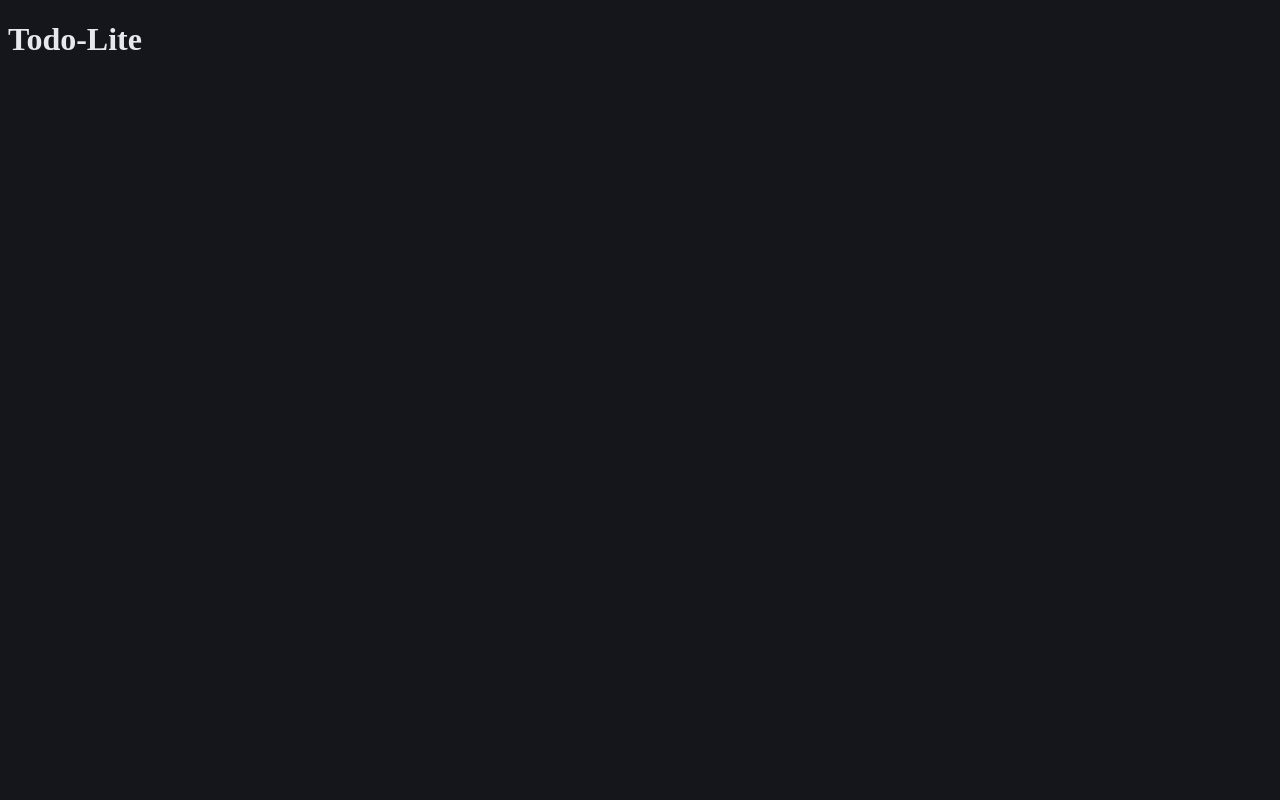
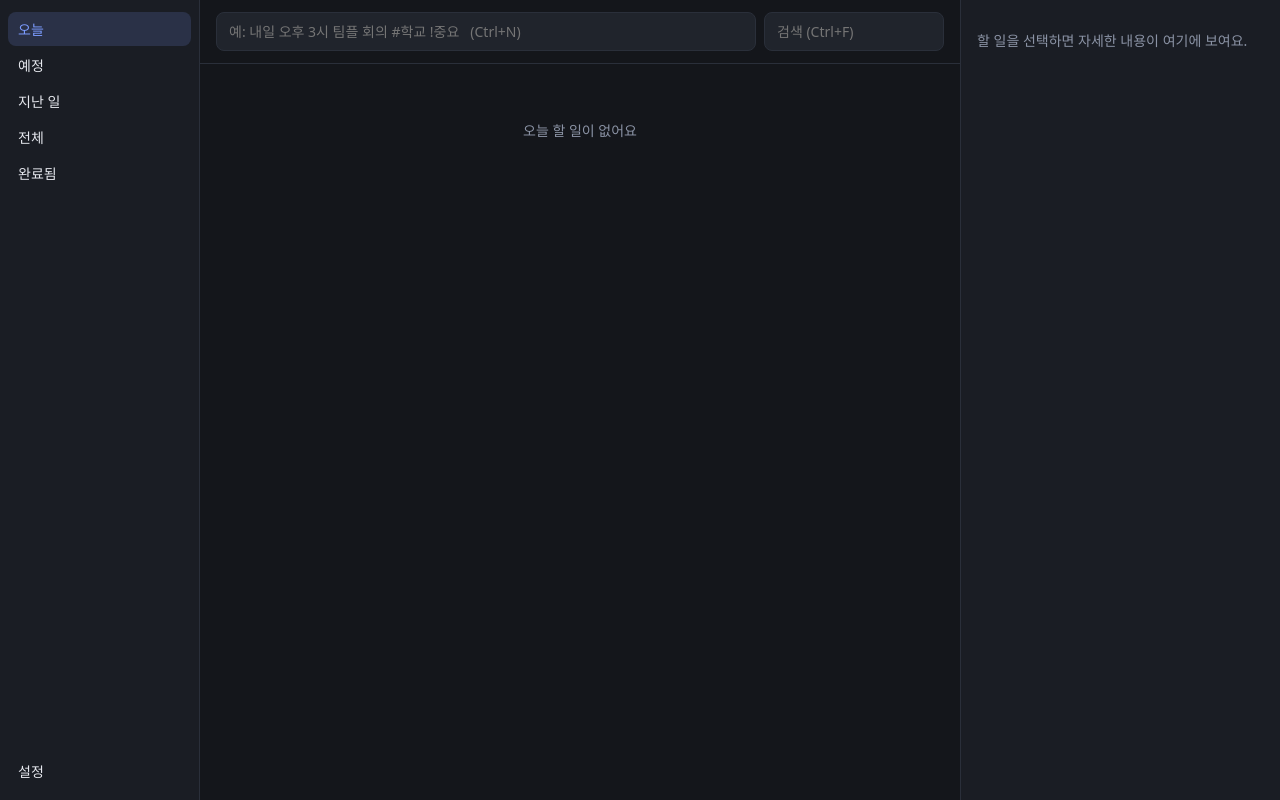
Before and after one commit to jangsooho1016-prog/todo-lite, a Svelte app in the folder ui/: page / in a window 1280 px wide. Built offline with nearby package versions, Linux system fonts and the light colour scheme.

Commit message:
feat(ui): assemble three-pane layout, keyboard shortcuts and dark theme
Co-Authored-By: Claude Sonnet 5.5 <noreply@anthropic.com>

```diff
--- a/ui/src/App.svelte
+++ b/ui/src/App.svelte
@@ -1,4 +1,108 @@
 <script lang="ts">
+  import { onMount } from 'svelte';
+  import DetailPanel from './components/DetailPanel.svelte';
+  import QuickAdd from './components/QuickAdd.svelte';
+  import Settings from './components/Settings.svelte';
+  import Sidebar from './components/Sidebar.svelte';
+  import TaskList from './components/TaskList.svelte';
+  import { actionForKey, targetKind } from './lib/keys';
+  import { app } from './lib/state.svelte';
+
+  let settingsOpen = $state(false);
+
+  onMount(() => {
+    void app.init();
+  });
+
+  function focusById(id: string) {
+    const el = document.getElementById(id) as HTMLInputElement | null;
+    el?.focus();
+    el?.select?.();
+  }
+
+  function onkeydown(e: KeyboardEvent) {
+    if (settingsOpen) {
+      if (e.key === 'Escape') settingsOpen = false;
+      return;
+    }
+    const action = actionForKey(
+      { key: e.key, ctrlKey: e.ctrlKey || e.metaKey, isComposing: e.isComposing },
+      targetKind(e.target),
+    );
+    if (!action) return;
+    e.preventDefault();
+
+    switch (action.type) {
+      case 'focus-add':
+        focusById('quick-add-input');
+        break;
+      case 'focus-search':
+        focusById('search-input');
+        break;
+      case 'move':
+        app.moveSelection(action.delta);
+        break;
+      case 'toggle':
+        app.toggleSelected();
+        break;
+      case 'edit':
+        if (app.selected) focusById('detail-title');
+        break;
+      case 'delete':
+        app.removeSelected();
+        break;
+      case 'escape': {
+        const active = document.activeElement as HTMLElement | null;
+        if (active?.id === 'search-input' && app.search) app.clearSearch();
+        active?.blur();
+        break;
+      }
+    }
+  }
 </script>
 
-<h1>Todo-Lite</h1>
+<svelte:window {onkeydown} />
+
+<div class="app">
+  <Sidebar onsettings={() => (settingsOpen = true)} />
+
+  <main class="center">
+    <header class="topbar">
+      <QuickAdd />
+      <input
+        id="search-input"
+        class="search"
+        type="search"
+        placeholder="검색 (Ctrl+F)"
+        autocomplete="off"
+        bind:value={app.search}
+        oninput={() => app.onSearchInput()}
+      />
+    </header>
+    <TaskList />
+  </main>
+
+  <aside class="detail" aria-label="상세">
+    {#key app.selected?.id}
+      {#if app.selected}
+        <DetailPanel task={app.selected} />
+      {:else}
+        <p class="hint">할 일을 선택하면 자세한 내용이 여기에 보여요.</p>
+      {/if}
+    {/key}
+  </aside>
+</div>
+
+{#if settingsOpen}
+  <Settings onclose={() => (settingsOpen = false)} />
+{/if}
+
+{#if app.undo}
+  <div class="toast" role="status">
+    “{app.undo.title}” 완료
+    <button onclick={() => app.undoComplete()}>되돌리기</button>
+  </div>
+{/if}
+{#if app.error}
+  <div class="toast error" role="alert">{app.error}</div>
+{/if}
--- a/ui/src/app.css
+++ b/ui/src/app.css
@@ -1 +1,97 @@
-body { background: #14161b; color: #e6e8ee; }
+:root {
+  color-scheme: dark;
+  --bg: #14161b;
+  --panel: #1a1d24;
+  --panel-2: #20242c;
+  --line: #2a2f3a;
+  --text: #e6e8ee;
+  --muted: #8b93a5;
+  --accent: #7c9cff;
+  --accent-soft: rgba(124, 156, 255, 0.16);
+  --danger: #ff7a7a;
+  --warn: #ffb86b;
+  --radius: 8px;
+  font-family: 'Pretendard', 'Malgun Gothic', 'Apple SD Gothic Neo', system-ui, sans-serif;
+  font-size: 14px;
+}
+
+* { box-sizing: border-box; }
+html, body, #app { height: 100%; margin: 0; }
+body { background: var(--bg); color: var(--text); overflow: hidden; }
+ul { list-style: none; margin: 0; padding: 0; }
+button, input, select, textarea { font: inherit; color: inherit; }
+button { cursor: pointer; }
+button:disabled { opacity: 0.45; cursor: default; }
+:focus-visible { outline: 2px solid var(--accent); outline-offset: 1px; }
+
+/* 레이아웃 */
+.app { display: grid; grid-template-columns: 200px minmax(0, 1fr) 320px; height: 100%; }
+.sidebar { display: flex; flex-direction: column; gap: 4px; padding: 12px 8px; background: var(--panel); border-right: 1px solid var(--line); overflow-y: auto; }
+.center { display: flex; flex-direction: column; min-width: 0; }
+.detail { background: var(--panel); border-left: 1px solid var(--line); padding: 16px; overflow-y: auto; }
+.spacer { flex: 1; }
+
+/* 사이드바 */
+.nav-list { display: flex; flex-direction: column; gap: 2px; }
+.nav-item { display: flex; align-items: center; justify-content: space-between; gap: 8px; width: 100%; padding: 7px 10px; border: 0; border-radius: var(--radius); background: transparent; text-align: left; }
+.nav-item:hover { background: var(--panel-2); }
+.nav-item.active { background: var(--accent-soft); color: var(--accent); }
+.nav-title { margin: 14px 10px 4px; font-size: 12px; color: var(--muted); }
+.count { color: var(--muted); font-size: 12px; }
+.dot { display: inline-block; width: 7px; height: 7px; margin-left: 6px; border-radius: 50%; background: var(--accent); }
+
+/* 상단: 빠른 입력 + 검색 */
+.topbar { display: flex; gap: 8px; align-items: flex-start; padding: 12px 16px; border-bottom: 1px solid var(--line); }
+.quick-add { flex: 1; min-width: 0; }
+.quick-add input, .search { width: 100%; padding: 9px 12px; border: 1px solid var(--line); border-radius: var(--radius); background: var(--panel-2); }
+.search { width: 180px; flex: none; }
+.chips { display: flex; flex-wrap: wrap; gap: 6px; margin-top: 8px; }
+.chip { padding: 2px 8px; border-radius: 999px; background: var(--panel-2); border: 1px solid var(--line); font-size: 12px; }
+.chip.title { color: var(--text); font-weight: 600; }
+.chip.due { color: var(--accent); border-color: var(--accent); }
+.chip.high { color: var(--danger); border-color: var(--danger); }
+.chip.low { color: var(--muted); }
+.chip.tag { color: var(--muted); }
+
+/* 목록 */
+.list { flex: 1; overflow-y: auto; padding: 8px 12px 24px; }
+.empty { margin: 48px 0; text-align: center; color: var(--muted); }
+.row { display: flex; align-items: center; gap: 10px; padding: 2px 8px 2px 6px; border-left: 3px solid transparent; border-radius: var(--radius); }
+.row[data-priority='high'] { border-left-color: var(--danger); }
+.row[data-priority='low'] { border-left-color: var(--line); }
+.row:hover { background: var(--panel); }
+.row.selected { background: var(--accent-soft); }
+.row.done .row-title { color: var(--muted); text-decoration: line-through; }
+.row-body { flex: 1; display: flex; align-items: center; justify-content: space-between; gap: 12px; min-width: 0; padding: 8px 0; border: 0; background: transparent; text-align: left; }
+.row-title { overflow: hidden; text-overflow: ellipsis; white-space: nowrap; }
+.row-meta { display: flex; gap: 8px; flex: none; font-size: 12px; color: var(--muted); }
+.meta-due.overdue { color: var(--danger); }
+.done-toggle { margin: 12px 4px 4px; padding: 4px 8px; border: 0; background: transparent; color: var(--muted); }
+
+/* 상세 패널 */
+.detail-panel { display: flex; flex-direction: column; gap: 12px; height: 100%; }
+.field { display: flex; flex-direction: column; gap: 4px; min-width: 0; }
+.field > span { font-size: 12px; color: var(--muted); }
+.field input, .field select, .field textarea { padding: 7px 10px; border: 1px solid var(--line); border-radius: var(--radius); background: var(--panel-2); }
+.field-row { display: grid; grid-template-columns: 1fr 1fr; gap: 8px; }
+.field.grow { flex: 1; }
+.field.grow textarea { flex: 1; min-height: 100px; resize: none; }
+.detail-actions { display: flex; gap: 8px; }
+.detail-actions button, .dialog-actions button, .dialog-footer button, .toast button { padding: 6px 12px; border: 1px solid var(--line); border-radius: var(--radius); background: var(--panel-2); }
+.detail-actions button:hover:not(:disabled), .dialog-actions button:hover:not(:disabled) { border-color: var(--accent); }
+.danger { color: var(--danger); }
+.hint { color: var(--muted); line-height: 1.5; }
+
+/* 설정 대화상자 */
+.backdrop { position: fixed; inset: 0; border: 0; background: rgba(0, 0, 0, 0.55); cursor: default; }
+.dialog { position: fixed; top: 50%; left: 50%; transform: translate(-50%, -50%); width: min(480px, calc(100vw - 32px)); padding: 20px; border: 1px solid var(--line); border-radius: 12px; background: var(--panel); }
+.dialog h2 { margin: 0 0 8px; font-size: 16px; }
+.folder-line { margin: 12px 0; padding: 8px 10px; border-radius: var(--radius); background: var(--panel-2); overflow-wrap: anywhere; }
+.dialog-actions { display: flex; flex-wrap: wrap; gap: 8px; }
+.sync-message { margin: 12px 0 0; color: var(--muted); font-size: 12px; }
+.dialog-footer { display: flex; justify-content: flex-end; margin-top: 16px; }
+.primary { background: var(--accent) !important; border-color: var(--accent) !important; color: #0b1020; }
+
+/* 토스트 */
+.toast { position: fixed; left: 50%; bottom: 20px; transform: translateX(-50%); display: flex; align-items: center; gap: 12px; padding: 10px 14px; border: 1px solid var(--line); border-radius: var(--radius); background: var(--panel-2); box-shadow: 0 6px 20px rgba(0, 0, 0, 0.4); }
+.toast.error { border-color: var(--danger); color: var(--danger); bottom: 64px; }
```
